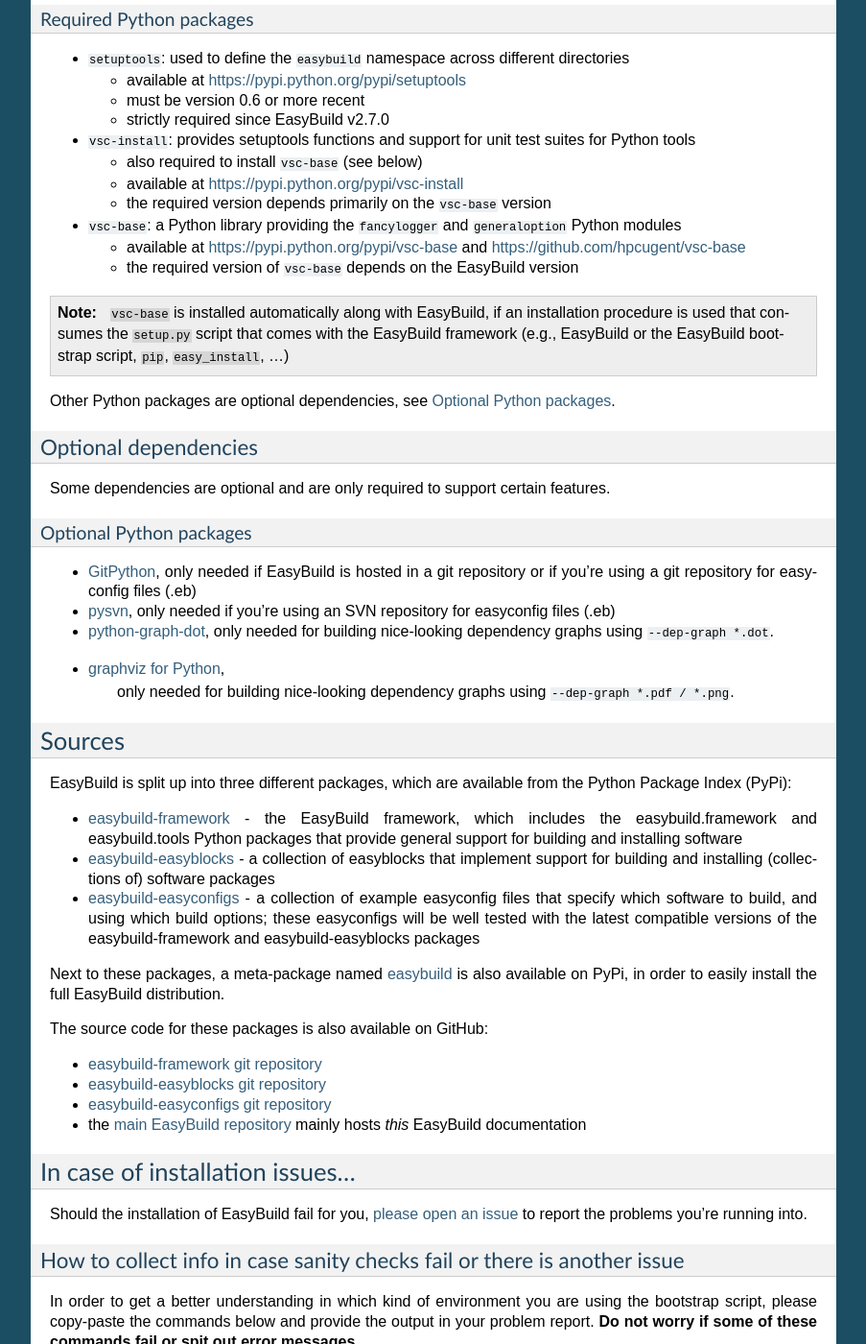
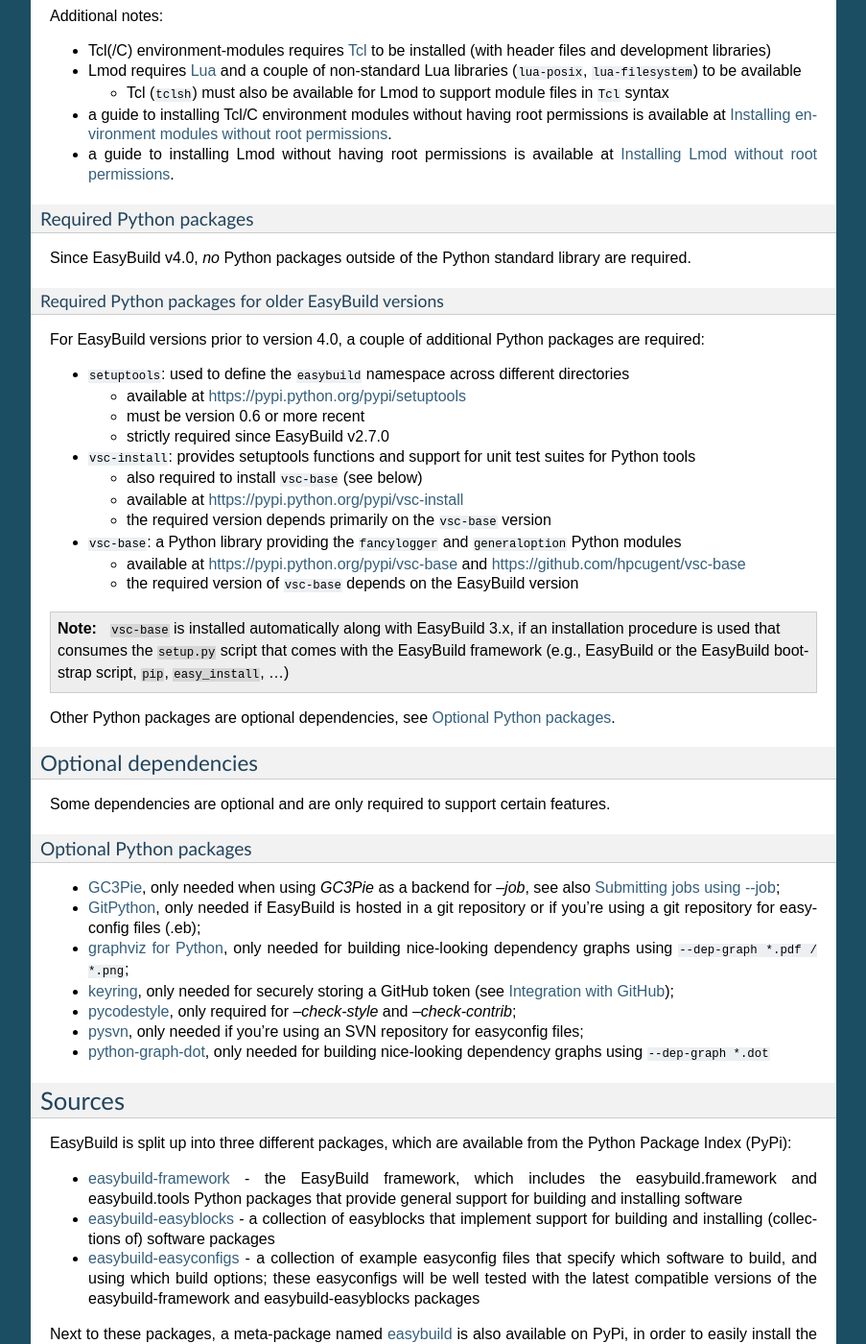
Before and after one commit to easybuilders/easybuild, a Sphinx documentation site: the page built from docs/Installation.rst, in a window 1280 px wide and 1400 px high, scrolled down 7943 px. Shown: the whole window at 96% size, without its empty margins (198-1101 px from the left). Built offline with Sphinx 7.4.7, drawn with Linux system fonts in a browser that asks for light colours; pages that are not in the unit, such as notebooks, are missing from menus; some of the changed text lies outside the part shown.

Commit message:
update requirements: Python 2.6+ or 3.5+, no required Python pkgs outside of Python stdlib, optional Python pkgs (keyring, GC3Pie, pycodestyle)

```diff
--- a/docs/Installation.rst
+++ b/docs/Installation.rst
@@ -27,10 +27,20 @@
 
 The only strict requirements are:
 
-* Linux (or OS X)
-* **Python version 2.6**, or a more recent 2.x version + ``setuptools``, ``vsc-install`` & ``vsc-base``
+* a **GNU/Linux distribution** as operating system
 
-  * see also :ref:`required_python_packages`
+* **Python**:
+
+  * Python 2.6 or 2.7, or Python 3.x (>= 3.5)
+
+  * **note**: only EasyBuild v4.0 (or newer) is compatible with Python 3, earlier EasyBuild releases require Python 2
+
+  * no Python packages other than the ones included in the Python standard library are strictly required
+
+    * **note**: only EasyBuild versions prior to v4.0 require ``vsc-base`` (& ``vsc-install``),
+      see also :ref:`required_python_packages_eb3`
+
+  * for some specific features, additional Python packages are needed though, see :ref:`optional_python_packages`
 
 * a **modules tool**: Tcl(/C) environment modules or Lmod
 
@@ -371,15 +381,17 @@
 Required dependencies
 ~~~~~~~~~~~~~~~~~~~~~
 
-.. XXX - UPDATE BY VERSION, below
-
-* **Linux** (or OSX) operating system
+* a **GNU/Linux** distribution as operating system
 
   * some common shell tools are expected to be available, see :ref:`required_shell_tools`
 
-* `Python 2.6 <http://python.org>`_, or a more recent 2.x version
+* `Python <http://python.org>`_:
 
-  * some additional non-standard Python packages are required, see :ref:`required_python_packages`
+  * Python 2.6 or 2.7, or Python 3.x (>= 3.5)
+
+  * no third-party Python packages are strictly required (the Python standard library is sufficient)
+
+  * for some *specific* EasyBuild features additional Python packages are required however, see :ref:`optional_python_packages`
 
 * a **modules tool**: Tcl(/C) environment modules or Lmod
 
@@ -467,6 +479,15 @@
 Required Python packages
 ^^^^^^^^^^^^^^^^^^^^^^^^
 
+Since EasyBuild v4.0, *no* Python packages outside of the Python standard library are required.
+
+.. _required_python_packages_eb3:
+
+Required Python packages for older EasyBuild versions
++++++++++++++++++++++++++++++++++++++++++++++++++++++
+
+For EasyBuild versions prior to version 4.0, a couple of additional Python packages are required:
+
 * ``setuptools``: used to define the ``easybuild`` namespace across different directories
 
   * available at https://pypi.python.org/pypi/setuptools
@@ -485,7 +506,7 @@
   * the required version of ``vsc-base`` depends on the EasyBuild version
 
 .. note::
-   ``vsc-base`` is installed automatically along with EasyBuild, if an installation procedure is used that
+   ``vsc-base`` is installed automatically along with EasyBuild 3.x, if an installation procedure is used that
    consumes the ``setup.py`` script that comes with the EasyBuild framework (e.g., EasyBuild or the EasyBuild
    bootstrap script, ``pip``, ``easy_install``, ...)
 
@@ -501,15 +522,21 @@
 Optional Python packages
 ^^^^^^^^^^^^^^^^^^^^^^^^
 
+* `GC3Pie <https://pypi.org/project/gc3pie>`_, only needed when using `GC3Pie` as a backend for `--job`,
+  see also :ref:`submitting_jobs`;
 * `GitPython <http://gitorious.org/git-python>`_, only needed if
   EasyBuild is hosted in a git repository or if you’re using a git
-  repository for easyconfig files (.eb)
+  repository for easyconfig files (.eb);
+* `graphviz for Python <https://pypi.python.org/pypi/graphviz>`_,
+  only needed for building nice-looking dependency graphs using ``--dep-graph *.pdf / *.png``;
+* `keyring <https://pypi.org/project/keyring>`_, only needed for securely storing a GitHub token
+  (see :ref:`integration_with_github`);
+* `pycodestyle <https://pypi.org/project/pycodestyle>`_,
+  only required for `--check-style` and `--check-contrib`;
 * `pysvn <http://pysvn.tigris.org/>`_, only needed if you’re using an
-  SVN repository for easyconfig files (.eb)
+  SVN repository for easyconfig files;
 * `python-graph-dot <https://pypi.python.org/pypi/python-graph-dot/>`_,
-  only needed for building nice-looking dependency graphs using ``--dep-graph *.dot``.
-* `graphviz for Python <https://pypi.python.org/pypi/graphviz>`_,
-   only needed for building nice-looking dependency graphs using ``--dep-graph *.pdf / *.png``.
+  only needed for building nice-looking dependency graphs using ``--dep-graph *.dot``
 
 Sources
 -------
```
Also changed, not shown: other parts of docs/Installation.rst (+1 -1 lines).
